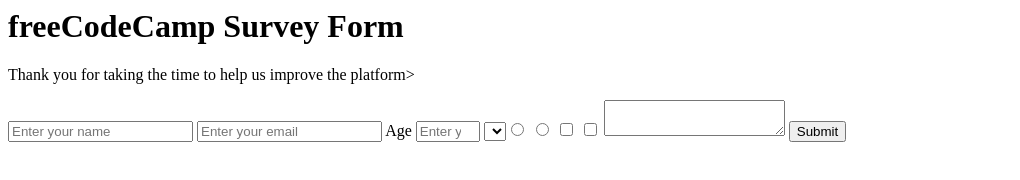
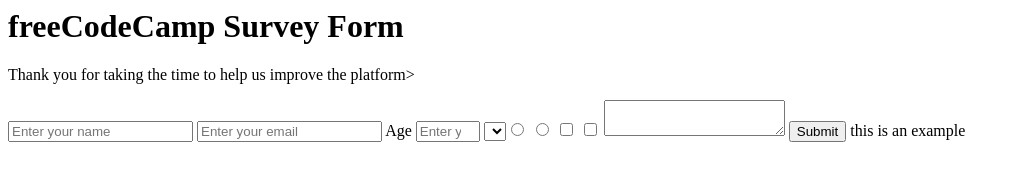
Before and after one commit to TechnoAndy/surveyform, a plain HTML site: page index.html in a window 1280 px wide. Shown: the whole page, without its empty margins (0-1020 px from the left). Drawn offline with Linux system fonts and the light colour scheme.

Commit message:
i added this exmple

```diff
--- a/index.html
+++ b/index.html
@@ -18,3 +18,4 @@
 <textarea></textarea>
 <input id="submit"type="submit">
    </select>
+   <a>this is an example </a>
```
